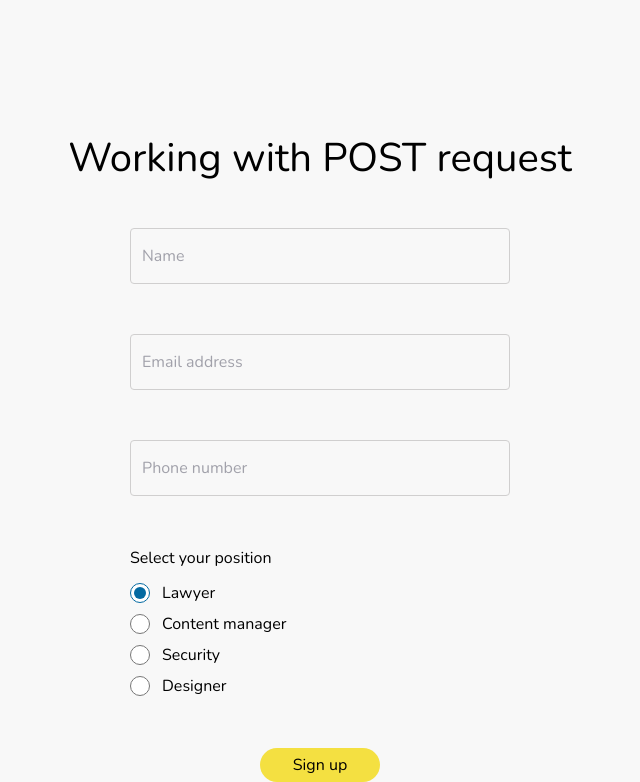
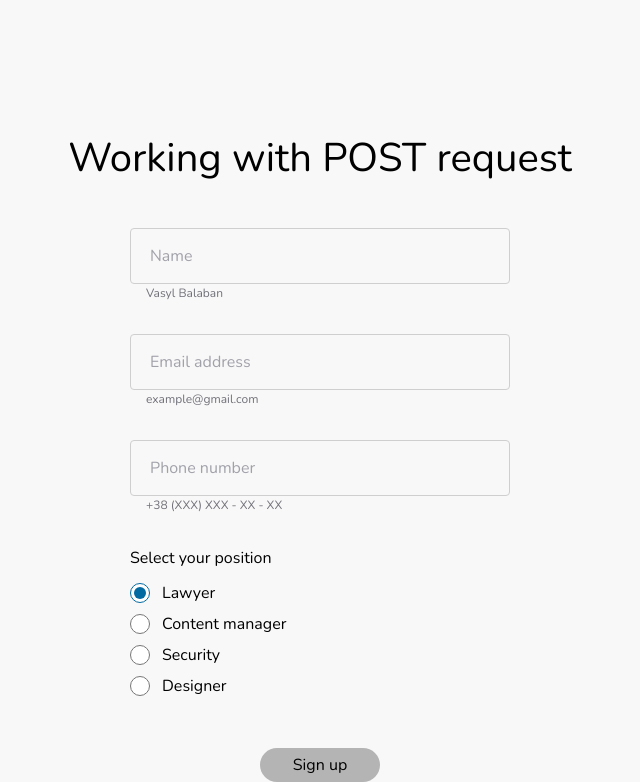
Before and after one commit to TaurusVB/test-assigment-abz, a Next.js app: page / in a window 1280 px wide. Shown: the part 1507-2289 px from the top of the page, without its empty margins (320-960 px from the left). Built offline with nearby package versions, Linux system fonts and the light colour scheme.

Commit message:
finish doing form inputs validation

```diff
--- a/components/Form.tsx
+++ b/components/Form.tsx
@@ -1,11 +1,16 @@
 "use client";
 
-import { useState } from "react";
-import { FieldValues, SubmitHandler, useForm } from "react-hook-form";
+import { useEffect, useState } from "react";
+import { SubmitHandler, useForm } from "react-hook-form";
+import { zodResolver } from "@hookform/resolvers/zod";
+
 import Input from "./Input";
 import CustomButton from "./CustomButton";
-import { map } from "zod";
 import RadioInput from "./RadioInput";
+import { registerSchema } from "@/utils/validationSchema";
+import { TypeOf } from "zod";
+
+type RegisterInput = TypeOf<typeof registerSchema>;
 
 const positions = [
   {
@@ -32,8 +37,9 @@ const Form = () => {
   const {
     register,
     handleSubmit,
-    formState: { errors },
-  } = useForm<FieldValues>({
+    formState: { errors, isSubmitSuccessful, isValid },
+    reset,
+  } = useForm<RegisterInput>({
     defaultValues: {
       name: "",
       email: "",
@@ -41,9 +47,18 @@ const Form = () => {
       position: "",
       photo: "",
     },
+    resolver: zodResolver(registerSchema),
+    delayError: 1000,
+    mode: "onChange",
   });
 
-  const onSubmit: SubmitHandler<FieldValues> = (data) => {
+  useEffect(() => {
+    if (isSubmitSuccessful) {
+      reset();
+    }
+  }, [isSubmitSuccessful, reset]);
+
+  const onSubmit: SubmitHandler<RegisterInput> = (data) => {
     setIsLoading(true);
     console.log(data);
     try {
@@ -58,7 +73,13 @@ const Form = () => {
       className="flex flex-col gap-[50px] tablet:w-[380px] mx-auto"
       onSubmit={handleSubmit(onSubmit)}
     >
-      <Input errors={errors} id="name" label="Name" register={register} />
+      <Input
+        errors={errors}
+        id="name"
+        label="Name"
+        register={register}
+        supportText="Vasyl Balaban"
+      />
 
       <Input
         errors={errors}
@@ -66,6 +87,7 @@ const Form = () => {
         label="Email address"
         type="email"
         register={register}
+        supportText="example@gmail.com"
       />
       <Input
         errors={errors}
@@ -73,6 +95,7 @@ const Form = () => {
         label="Phone number"
         type="tel"
         register={register}
+        supportText="+38 (XXX) XXX - XX - XX"
       />
       <div className="flex flex-col items-start">
         <p className="mb-[11px]">Select your position</p>
@@ -91,7 +114,7 @@ const Form = () => {
         </div>
       </div>
       <div>
-        <CustomButton disabled={isLoading} text="Sign up" />
+        <CustomButton disabled={!isValid} text="Sign up" />
       </div>
     </form>
   );
--- a/components/Input.tsx
+++ b/components/Input.tsx
@@ -1,15 +1,20 @@
 import { FC } from "react";
-import { FieldErrors, FieldValues, UseFormRegister } from "react-hook-form";
+import { UseFormRegister } from "react-hook-form";
+import { TypeOf } from "zod";
 
 import { cn } from "@/utils/cn";
+import { registerSchema } from "@/utils/validationSchema";
+
+type RegisterInput = TypeOf<typeof registerSchema>;
 
 interface IInputProps {
-  id: string;
+  id: "name" | "email" | "phone" | "position" | "photo";
   label: string;
   type?: string;
   required?: boolean;
-  register: UseFormRegister<FieldValues>;
-  errors: FieldErrors;
+  register: UseFormRegister<RegisterInput>;
+  errors: any;
+  supportText: string;
 }
 
 const Input: FC<IInputProps> = ({
@@ -19,6 +24,7 @@ const Input: FC<IInputProps> = ({
   required,
   errors,
   type,
+  supportText,
 }) => {
   return (
     <div className=" relative">
@@ -46,11 +52,12 @@ const Input: FC<IInputProps> = ({
           focus:border-blue-600
           peer
           border-[#D0CFCF]`,
-          errors[id] && "focus:ring-[#CB3D40]"
+          errors[id] && "focus:ring-[#CB3D40] border-[#CB3D40]"
         )}
       />
       <label
-        className=" absolute
+        className={cn(
+          `absolute
         text-md
         text-zinc-400
         transform
@@ -73,11 +80,22 @@ const Input: FC<IInputProps> = ({
          peer-focus:left-[12px]
          rtl:peer-focus:translate-x-1/4
          rtl:peer-focus:left-auto
-         start-1"
+          cursor-text`,
+          errors[id] && "focus:ring-[#CB3D40] text-[#CB3D40]"
+        )}
         htmlFor={id}
       >
         {label}
       </label>
+      {errors[id]?.message ? (
+        <p className="absolute text-[#CB3D40] text-xs/[14px] left-4 -bottom-4">
+          {errors[id]?.message}
+        </p>
+      ) : (
+        <p className="absolute text-zinc-500 text-xs/[14px] left-4 -bottom-4">
+          {supportText}
+        </p>
+      )}
     </div>
   );
 };
--- a/components/RadioInput.tsx
+++ b/components/RadioInput.tsx
@@ -1,12 +1,17 @@
 import { FC } from "react";
-import { FieldValues, UseFormRegister } from "react-hook-form";
+import { UseFormRegister } from "react-hook-form";
+import { TypeOf } from "zod";
+
+import { registerSchema } from "@/utils/validationSchema";
+
+type RegisterInput = TypeOf<typeof registerSchema>;
 
 interface IRadioInputProps {
-  name: string;
+  name: "name" | "email" | "phone" | "position" | "photo";
   id: string;
   label: string;
   type?: string;
-  register: UseFormRegister<FieldValues>;
+  register: UseFormRegister<RegisterInput>;
   defaultChecked: boolean;
 }
 
--- a/package.json
+++ b/package.json
@@ -9,6 +9,7 @@
     "lint": "next lint"
   },
   "dependencies": {
+    "@hookform/resolvers": "^3.3.2",
     "clsx": "^2.0.0",
     "next": "14.0.4",
     "react": "^18",
--- a/utils/validationSchema.ts
+++ b/utils/validationSchema.ts
@@ -1,12 +1,16 @@
 import { object, string } from "zod";
 
-const registerSchema = object({
+export const registerSchema = object({
   name: string()
     .nonempty("Name is required")
+    .min(4, "Name must be more than 3 characters")
     .max(32, "Name must be less than 32 characters"),
-  email: string().nonempty("Email is required").email("Email is invalid"),
+  email: string()
+    .nonempty("Email is required")
+    .email({ message: "Email is invalid" }),
   phone: string()
-    .nonempty("Password is required")
-    .min(8, "Password must be more than 8 characters")
-    .max(32, "Password must be less than 32 characters"),
+    .nonempty("Phone number is required")
+    .regex(/^\+380\d{9}$/, "Phone number must be in the format +380XXXXXXXXX"),
+  position: string(),
+  photo: string(),
 });
```
Also changed, not shown: 1 other file (tests, documents, lock files or other folders).
